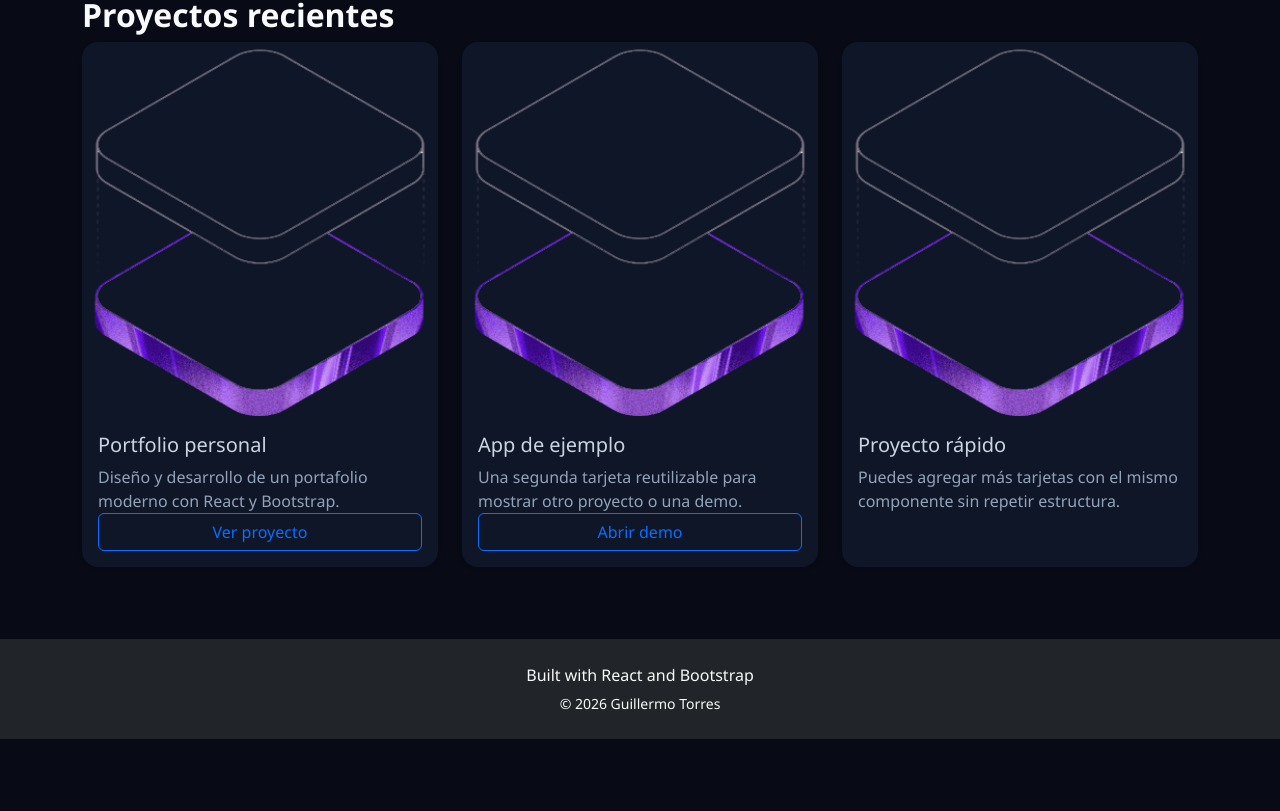
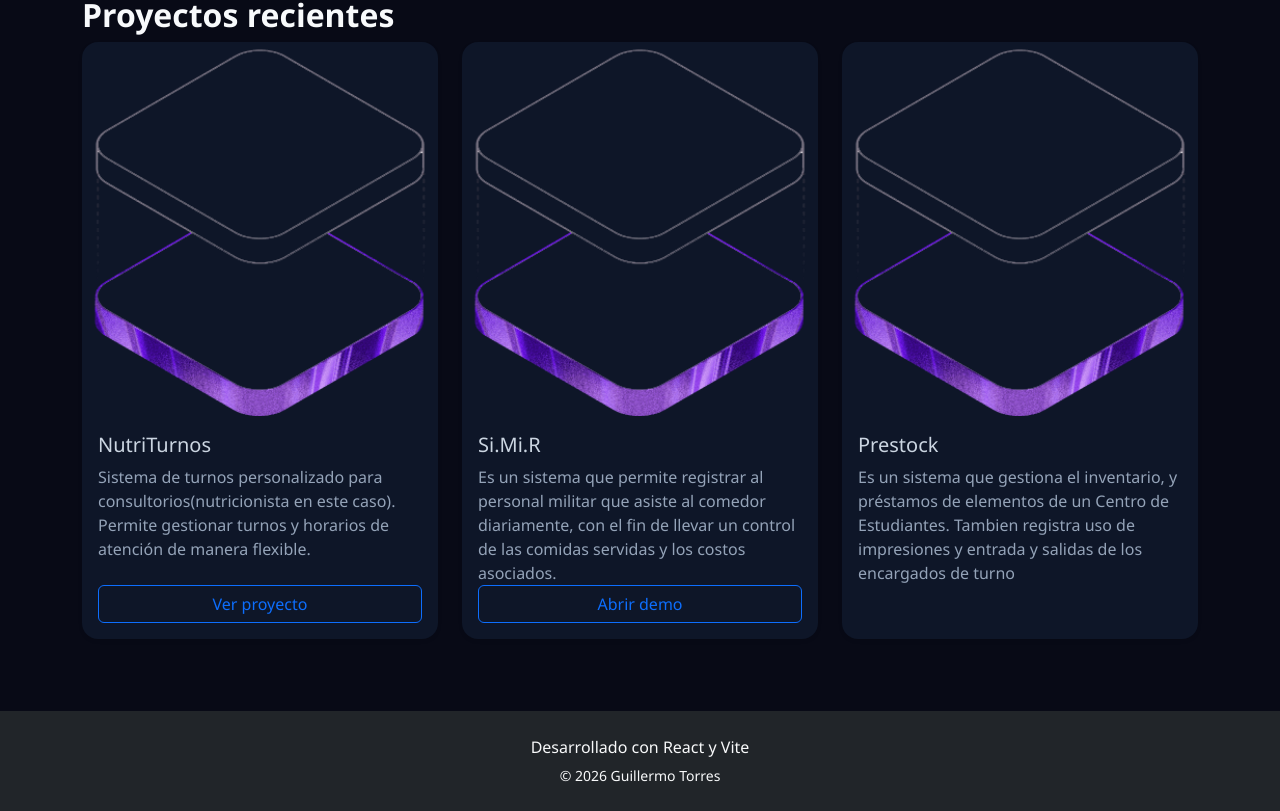
Before and after one commit to GuilleTorres81/portfolio, a React (Vite) app in the folder portfolio-torres/: page / in a window 1280 px wide. Shown: the part 1268-2079 px from the top of the page. Before the commit the page ends 2007 px from the top, so only its background shows below. Built offline with nearby package versions, Linux system fonts and the light colour scheme.

Commit message:
Cambios en algunos textos

```diff
--- a/portfolio-torres/src/components/Footer.jsx
+++ b/portfolio-torres/src/components/Footer.jsx
@@ -2,7 +2,7 @@ function Footer() {
   return (
     <footer className="bg-dark text-light py-4">
       <div className="container text-center">
-        <p className="mb-1">Built with React and Bootstrap</p>
+        <p className="mb-1">Desarrollado con React y Vite</p>
         <small>© {new Date().getFullYear()} Guillermo Torres</small>
       </div>
     </footer>
--- a/portfolio-torres/src/components/PortfolioBody.jsx
+++ b/portfolio-torres/src/components/PortfolioBody.jsx
@@ -27,22 +27,22 @@ function PortfolioBody() {
           </div>
           <div className="row">
             <ProjectCard
-              title="Portfolio personal"
-              description="Diseño y desarrollo de un portafolio moderno con React y Bootstrap."
+              title="NutriTurnos"
+              description="Sistema de turnos personalizado para consultorios(nutricionista en este caso). Permite gestionar turnos y horarios de atención de manera flexible."
               image={heroImg}
               buttonLabel="Ver proyecto"
               buttonLink="#contact"
             />
             <ProjectCard
-              title="App de ejemplo"
-              description="Una segunda tarjeta reutilizable para mostrar otro proyecto o una demo."
+              title="Si.Mi.R"
+              description="Es un sistema que permite registrar al personal militar que asiste al comedor diariamente, con el fin de llevar un control de las comidas servidas y los costos asociados."
               image={heroImg}
               buttonLabel="Abrir demo"
               buttonLink="#projects"
             />
             <ProjectCard
-              title="Proyecto rápido"
-              description="Puedes agregar más tarjetas con el mismo componente sin repetir estructura."
+              title="Prestock"
+              description="Es un sistema que gestiona el inventario, y préstamos de elementos de un Centro de Estudiantes. Tambien registra uso de impresiones y entrada y salidas de los encargados de turno"
               image={heroImg}
               buttonLink=""
             />
```
